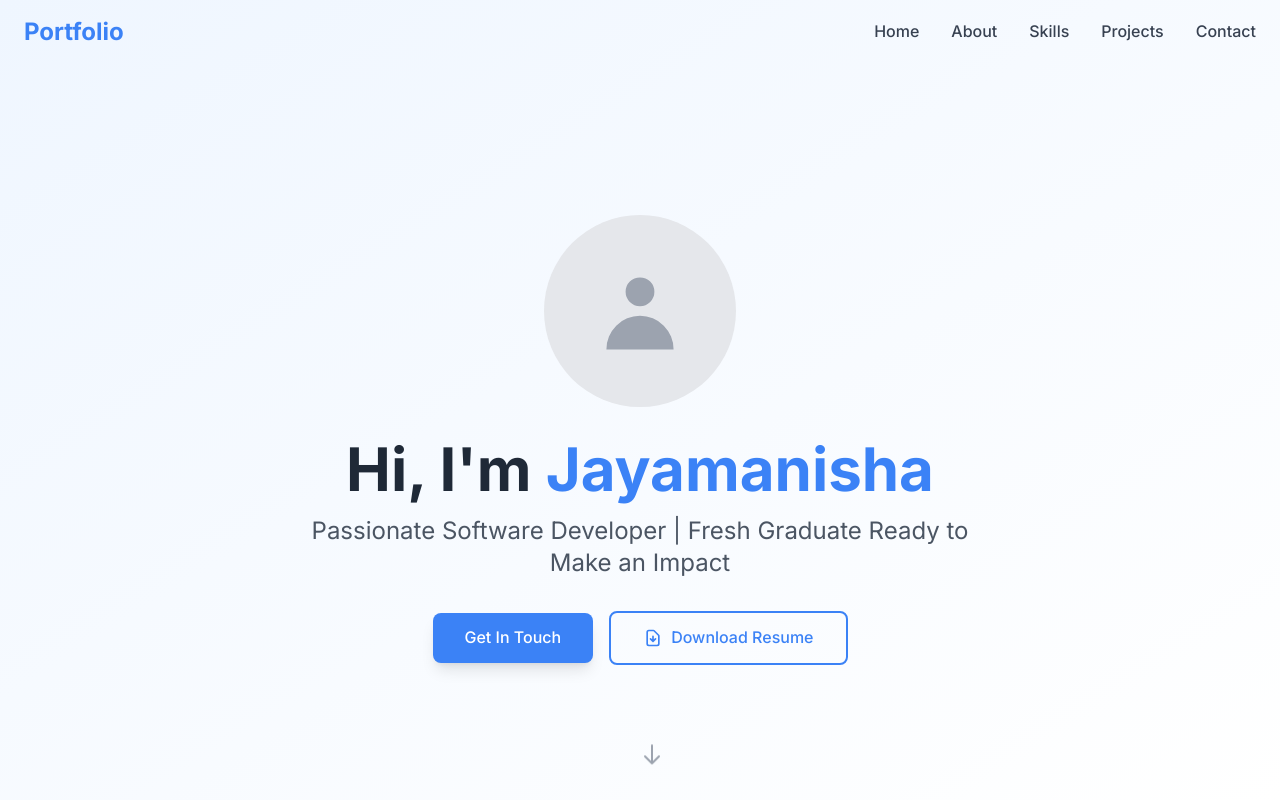
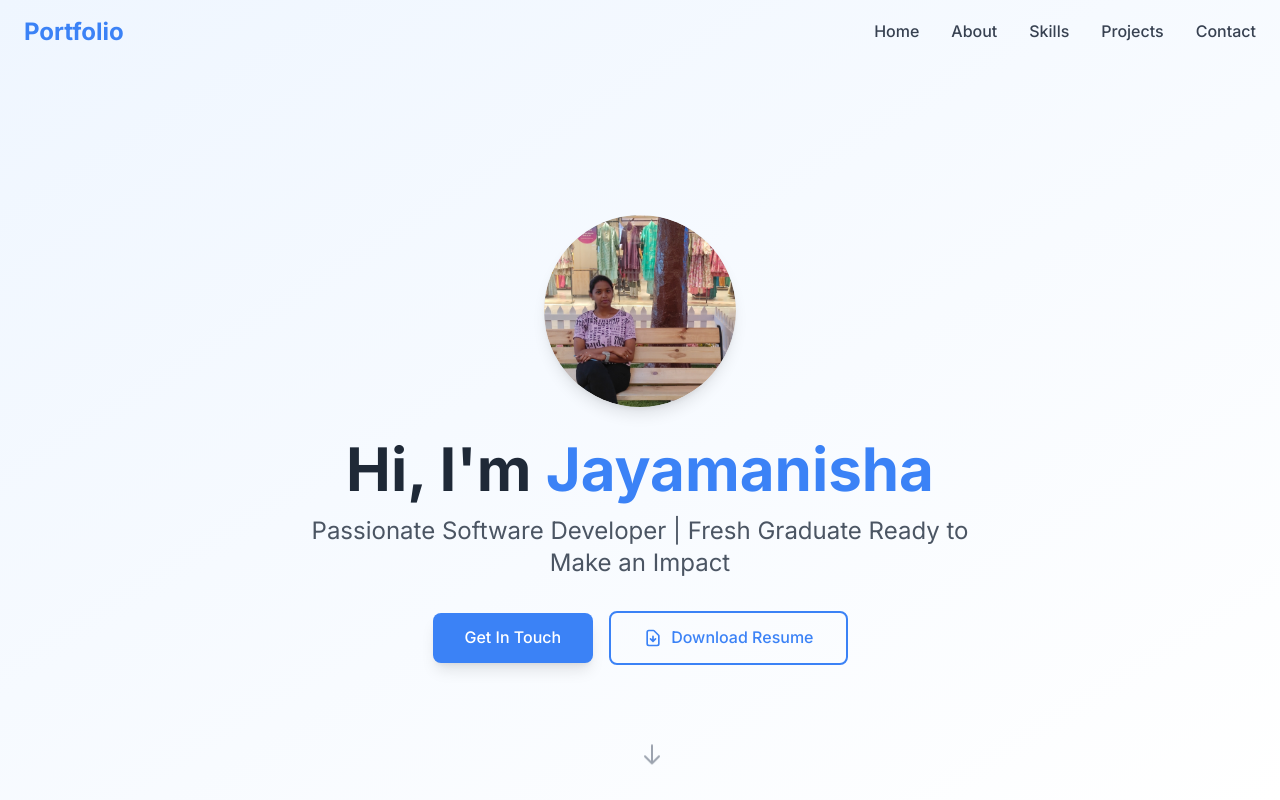
Before and after one commit to Padmakumar18/Manisha-Portfolio, a React (Create React App) app: page / in a window 1280 px wide. Shown: the top 800 px of the page. Built offline with nearby package versions, Linux system fonts and the light colour scheme.

Commit message:
Profile pic updated

```diff
--- a/src/components/Hero.js
+++ b/src/components/Hero.js
@@ -8,12 +8,23 @@ const Hero = () => {
     >
       <div className="container mx-auto px-6 text-center">
         <div className="animate-fadeInUp">
-          {/* Profile Photo Placeholder */}
-          <div className="w-48 h-48 mx-auto mb-8 rounded-full bg-gray-200 flex items-center justify-center overflow-hidden">
+          {/* Profile Photo */}
+          <div className="w-48 h-48 mx-auto mb-8 rounded-full bg-gray-200 flex items-center justify-center overflow-hidden shadow-lg">
+            <img
+              src="/profile.jpg"
+              alt="Jayamanisha Profile"
+              className="w-full h-full object-cover rounded-full hover:scale-105 transition-transform duration-300"
+              onError={(e) => {
+                console.log("Image failed to load, showing fallback");
+                e.target.style.display = "none";
+                e.target.nextSibling.style.display = "flex";
+              }}
+            />
             <svg
               className="w-24 h-24 text-gray-400"
               fill="currentColor"
               viewBox="0 0 20 20"
+              style={{ display: "none" }}
             >
               <path
                 fillRule="evenodd"
@@ -41,7 +52,8 @@ const Hero = () => {
             </a>
 
             <a
-              href="/resume.pdf"
+              href="https://drive.google.com/file/d/1Fr53cDZy-JkEUYLXlIQjdaFO-v04gO-C/view?usp=drive_link"
+              target="_blank"
               download
               className="border-2 border-primary text-primary px-8 py-3 rounded-lg font-medium hover:bg-primary hover:text-white transform hover:scale-105 transition-all duration-300 flex items-center gap-2"
             >
```
Also changed, not shown: public/profile.jpg (added).
